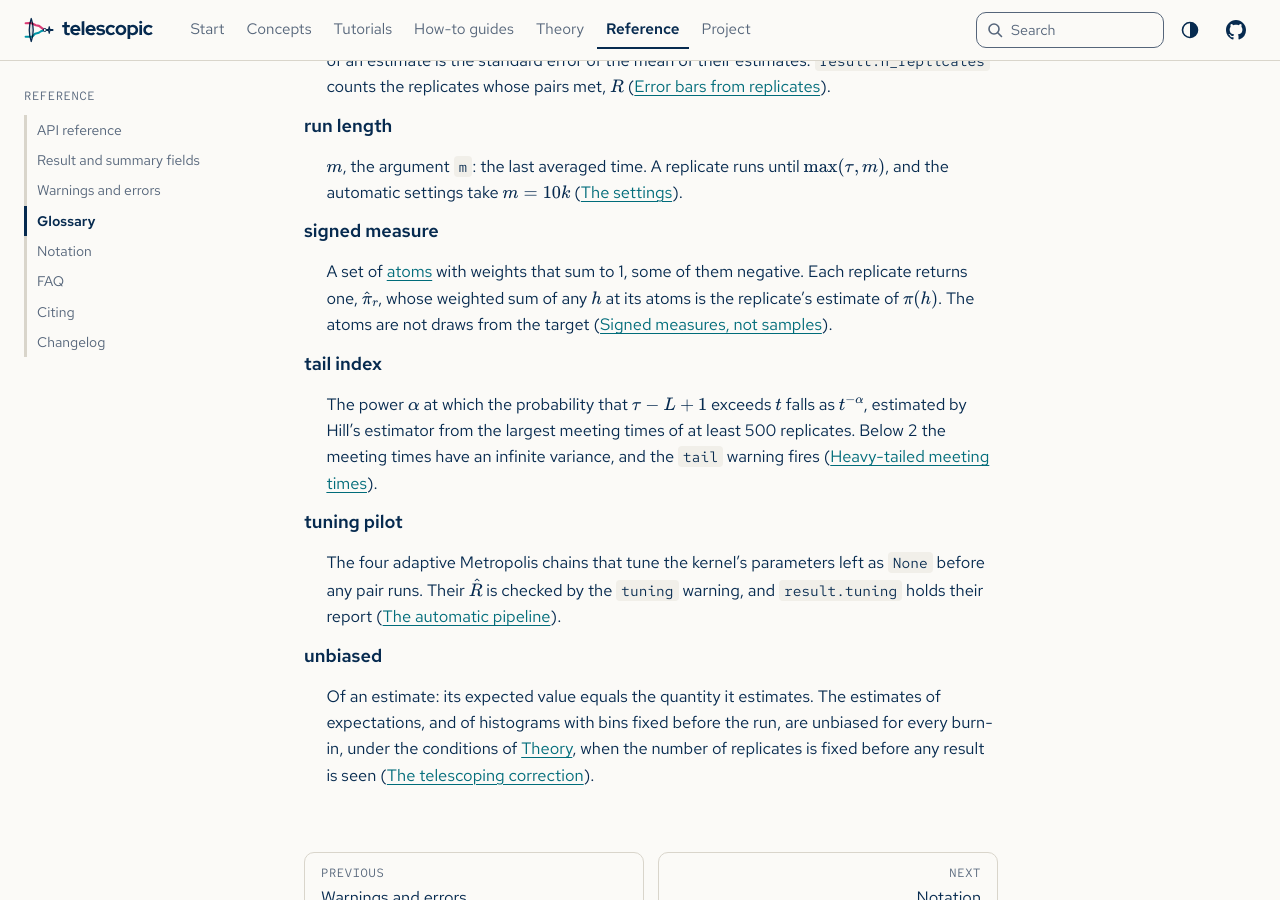
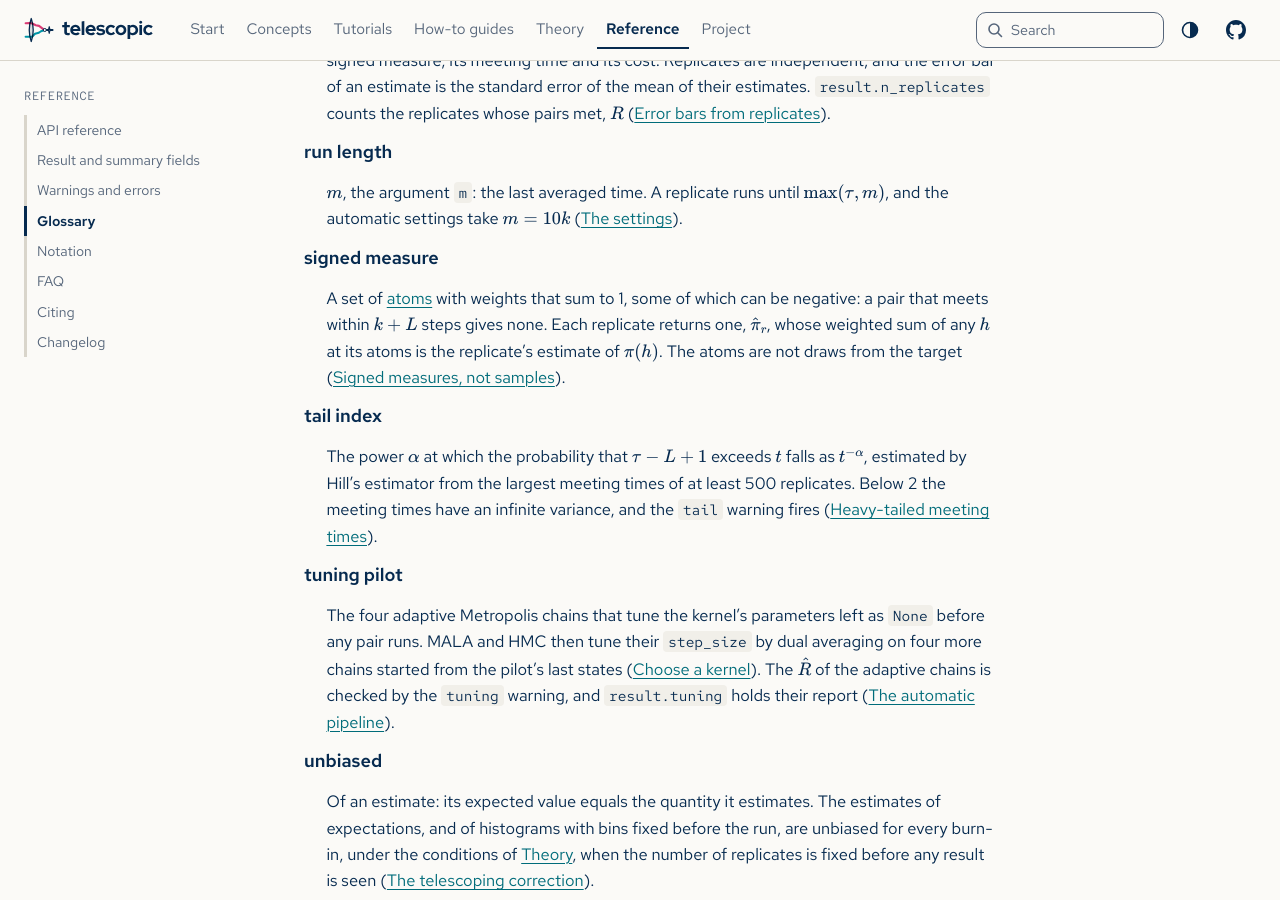
Before and after one commit to joshspeagle/telescopic, a Sphinx documentation site: the page built from docs/reference/glossary.md, in a window 1280 px wide and 900 px high, scrolled down 2621 px. Built offline with Sphinx 7.4.7, drawn with Linux system fonts in a browser that asks for light colours; some of the changed text lies outside the part shown.

Commit message:
Correct glossary, notation and FAQ entries and map them to their code
Co-Authored-By: Claude Opus 5.5 <noreply@anthropic.com>
Claude-Session: https://claude.ai/code/session_01JkqiRjnZwqMVo8Rd3e5j1c

```diff
--- a/docs/reference/glossary.md
+++ b/docs/reference/glossary.md
@@ -59,10 +59,11 @@ lag
   take $L = \max(1, k)$ ([The lag](../concepts/two-chains.md#the-lag)).
 
 late pair
-  A pair that meets after $k + L$, or is censored: only such pairs can carry a bias
-  correction.
-  `result.diagnostics()["late_fraction"]` is their fraction, and the `late` warning
-  fires above a quarter ([Late pairs](warnings.md#late-pairs-late)).
+  A pair that meets after $k + L$: only such pairs can carry a bias correction.
+  `result.diagnostics()["late_fraction"]` is the fraction of pairs that are late or
+  censored, since a {term}`censored pair` is left out of the estimates and carries no
+  correction, and the `late` warning fires above a quarter
+  ([Late pairs](warnings.md#late-pairs-late)).
 
 maximal coupling
   A coupling of two distributions under which the two draws are equal with the largest
@@ -122,7 +123,8 @@ run length
   ([The settings](../guide/settings.md#the-settings)).
 
 signed measure
-  A set of {term}`atoms <atom>` with weights that sum to 1, some of them negative. Each
+  A set of {term}`atoms <atom>` with weights that sum to 1, some of which can be
+  negative: a pair that meets within $k + L$ steps gives none. Each
   replicate returns one, $\hat\pi_r$, whose weighted sum of any $h$ at its atoms is the
   replicate's estimate of $\pi(h)$. The atoms are not draws from the target
   ([Signed measures, not samples](../concepts/signed-measures.md)).
@@ -136,8 +138,10 @@ tail index
 
 tuning pilot
   The four adaptive Metropolis chains that tune the kernel's parameters left as `None`
-  before any pair runs. Their $\hat R$ is checked by the `tuning` warning, and
-  `result.tuning` holds their report
+  before any pair runs. MALA and HMC then tune their `step_size` by dual averaging on
+  four more chains started from the pilot's last states
+  ([Choose a kernel](../guide/kernels.md#mala)). The $\hat R$ of the adaptive chains is
+  checked by the `tuning` warning, and `result.tuning` holds their report
   ([The automatic pipeline](../guide/settings.md#the-automatic-pipeline)).
 
 unbiased
```
Also changed, not shown: docs/reference/faq.md (+9 -8 lines), docs/reference/notation.md (+6 -5 lines), .claude/rules/docs-upkeep.md.
